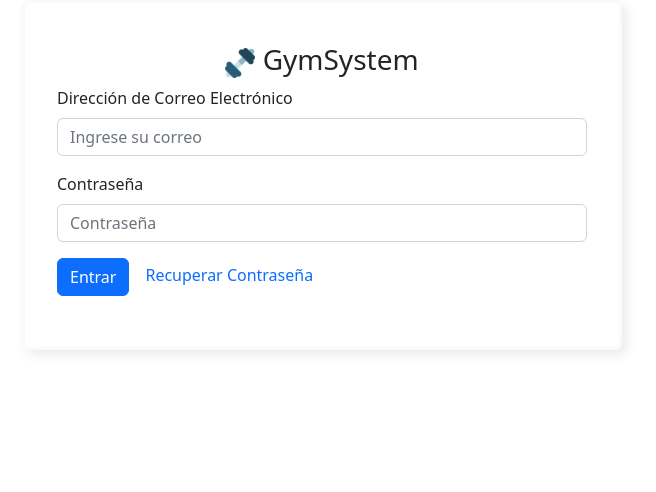
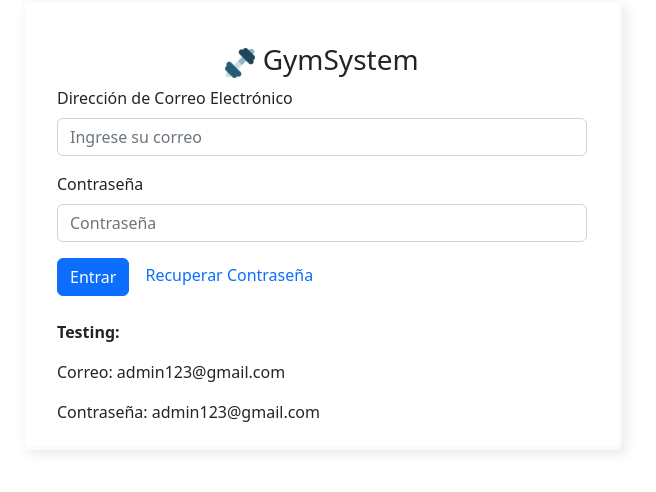
Before and after one commit to Pilli3800/gymsystem, a React (Create React App) app: page /user in a window 1280 px wide. Shown: the top 492 px of the page, without its empty margins (318-974 px from the left). Built offline with nearby package versions, Linux system fonts and the light colour scheme.

Commit message:
GymSystem 1.0 stable

```diff
--- a/src/pages/login/Login.css
+++ b/src/pages/login/Login.css
@@ -5,7 +5,7 @@
 
 .login {
   width: 600px;
-  height: 350px;
+  height: 450px;
   background: rgb(255, 255, 255);
   border-radius: 0.4em;
   box-shadow: 0.3em 0.3em 0.7em #00000015;
--- a/src/pages/login/Login.js
+++ b/src/pages/login/Login.js
@@ -111,6 +111,12 @@ const Login = () => {
             Recuperar Contraseña
           </Link>
         </Form>
+        <br></br>
+        <p>
+          <strong>Testing:</strong>
+        </p>
+        <p>Correo: admin123@gmail.com</p>
+        <p>Contraseña: admin123@gmail.com</p>
       </div>
     </div>
   );
--- a/src/services/firebase.js
+++ b/src/services/firebase.js
@@ -6,14 +6,14 @@ import { getFirestore } from "firebase/firestore";
 
 // Your web app's Firebase configuration
 const firebaseConfig = {
-  apiKey: "AIzaSyBf151KM4F08EsuzmgFKZ6KBZH4UFo3Lxo",
-  authDomain: "templo-forgym.firebaseapp.com",
-  projectId: "templo-forgym",
-  storageBucket: "templo-forgym.appspot.com",
-  messagingSenderId: "336639552534",
-  appId: "1:336639552534:web:276c700cd54d9815239937"
+  apiKey: "AIzaSyDrQ1hfe_uFpumjNIGB3oaC9CnlCcJ0q6g",
+  authDomain: "gymsystem-6dd3d.firebaseapp.com",
+  databaseURL: "https://gymsystem-6dd3d-default-rtdb.firebaseio.com",
+  projectId: "gymsystem-6dd3d",
+  storageBucket: "gymsystem-6dd3d.appspot.com",
+  messagingSenderId: "998342429842",
+  appId: "1:998342429842:web:56938aa9c434680a256a4b"
 };
-
 // Initialize Firebase
 const app = initializeApp(firebaseConfig);
 const db = getFirestore(app);
```
